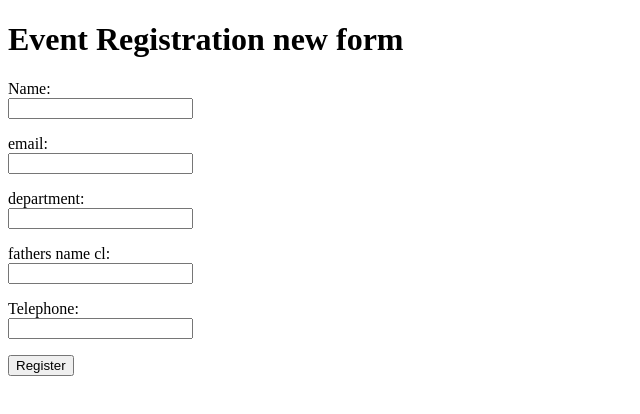
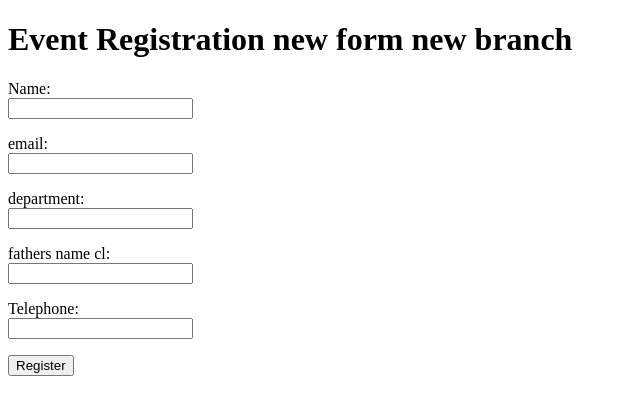
Before and after one commit to Nikhil-Shandilya/devops_first_three, a plain HTML site: page index.html in a window 1280 px wide. Shown: the whole page, without its empty margins (0-640 px from the left). Drawn offline with Linux system fonts and the light colour scheme.

Commit message:
new branc

```diff
--- a/index.html
+++ b/index.html
@@ -4,7 +4,7 @@
         <title> Event Registration new form scm echo line4  del </title>
     </head>
     <body>
-        <h1>Event Registration new form</h1>
+        <h1>Event Registration new form new branch</h1>
         <form>
             <p>
                 <label>Name: </label> <br>
```
